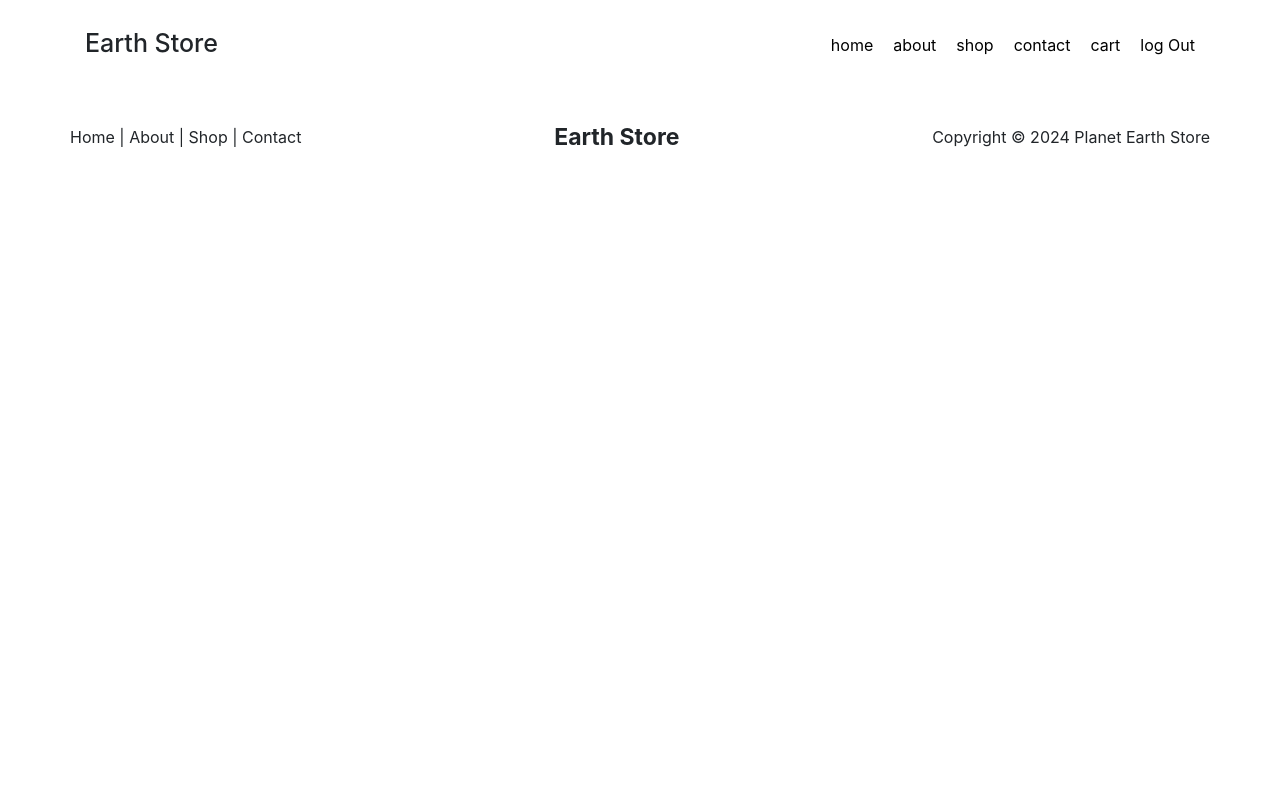
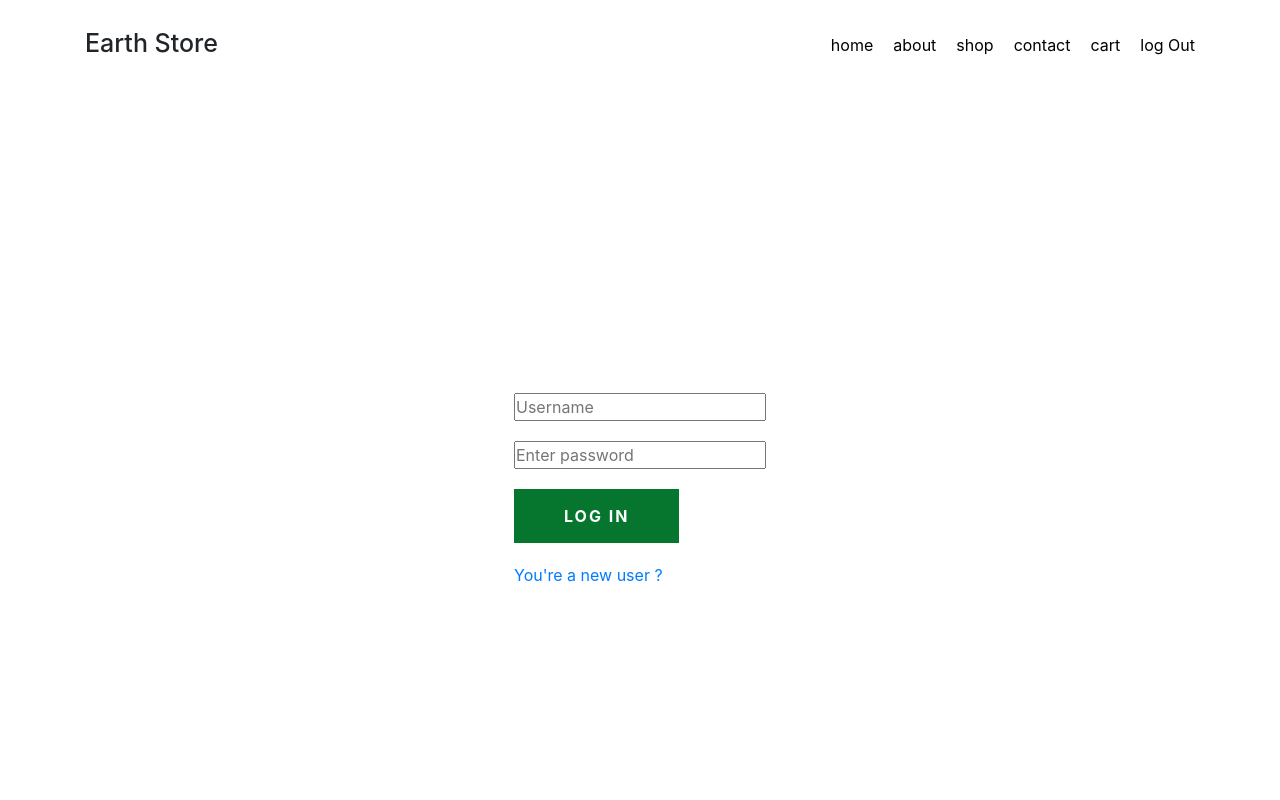
Before and after one commit to maissen/Earth-Store, an Angular app: page /login in a window 1280 px wide. Before the commit this address led to /. Shown: the top 800 px of the page. Built offline with nearby package versions, Linux system fonts and the light colour scheme.

Commit message:
Add routing between 'app-login-component' & 'app-register-component'.

```diff
--- a/src/app/app.component.ts
+++ b/src/app/app.component.ts
@@ -4,6 +4,7 @@ import { HomeComponent } from './pages/home/home.component';
 import { FooterComponent } from "./modules/footer/footer.component";
 import { NavbarComponent } from './modules/navbar/navbar.component';
 import { ShopComponent } from "./pages/shop/shop.component";
+import { RegisterComponent } from './pages/register/register.component';
 
 @Component({
   selector: 'app-root',
@@ -13,7 +14,8 @@ import { ShopComponent } from "./pages/shop/shop.component";
     HomeComponent,
     FooterComponent,
     NavbarComponent,
-    ShopComponent
+    ShopComponent,
+    RegisterComponent
 ],
   templateUrl: './app.component.html',
   styleUrl: './app.component.scss'
--- a/src/app/app.routes.ts
+++ b/src/app/app.routes.ts
@@ -3,11 +3,15 @@ import { HomeComponent } from './pages/home/home.component';
 import { AboutComponent } from './pages/about/about.component';
 import { ShopComponent } from './pages/shop/shop.component';
 import { ContactComponent } from './pages/contact/contact.component';
+import { LoginComponent } from './pages/login/login.component';
+import { RegisterComponent } from './pages/register/register.component';
 
 export const routes: Routes = [
   { path: 'home', component: HomeComponent },
   { path: 'about', component: AboutComponent },
   { path: 'shop', component: ShopComponent },
   { path: 'contact', component: ContactComponent },
+  { path: 'login', component: LoginComponent },
+  { path: 'register', component: RegisterComponent },
   { path: '', redirectTo: '/home', pathMatch: 'full' }
 ];
--- a/src/app/pages/login/login.component.html
+++ b/src/app/pages/login/login.component.html
@@ -1 +1,9 @@
-<p>login works!</p>
+<div class="container">
+    <form action="">
+        <input type="text" name="username" placeholder="Username">
+        <input type="password" name="password" placeholder="Enter password">
+
+        <app-btn-filled [text]="'log in'"></app-btn-filled>
+        <a routerLink="/register">You're a new user ?</a>
+    </form>
+</div>
--- a/src/app/pages/login/login.component.scss
+++ b/src/app/pages/login/login.component.scss
@@ -0,0 +1,14 @@
+.container {
+    display: flex;
+    align-items: center;
+    justify-content: center;
+    height: 100vh;
+    width: 100%;
+
+
+    form {
+        display: flex;
+        flex-direction: column;
+        gap: 2rem;
+    }
+}
--- a/src/app/pages/register/register.component.html
+++ b/src/app/pages/register/register.component.html
@@ -1 +1,11 @@
-<p>register works!</p>
+<div class="container">
+    <form action="">
+        <input type="text" name="username" placeholder="Username">
+        <input type="text" name="email" placeholder="Email">
+        <input type="password" name="password1" placeholder="Enter password">
+        <input type="password" name="password2" placeholder="Confirm password">
+
+        <app-btn-filled [text]="'Register'"></app-btn-filled>
+        <a routerLink="/login">Aleardy has an account ?</a>
+    </form>
+</div>
--- a/src/app/pages/register/register.component.scss
+++ b/src/app/pages/register/register.component.scss
@@ -0,0 +1,14 @@
+.container {
+    display: flex;
+    align-items: center;
+    justify-content: center;
+    height: 100vh;
+    width: 100%;
+
+
+    form {
+        display: flex;
+        flex-direction: column;
+        gap: 2rem;
+    }
+}
```
Also changed, not shown: src/app/pages/login/login.component.ts (+6 -1 lines), src/app/pages/register/register.component.ts (+6 -1 lines).
